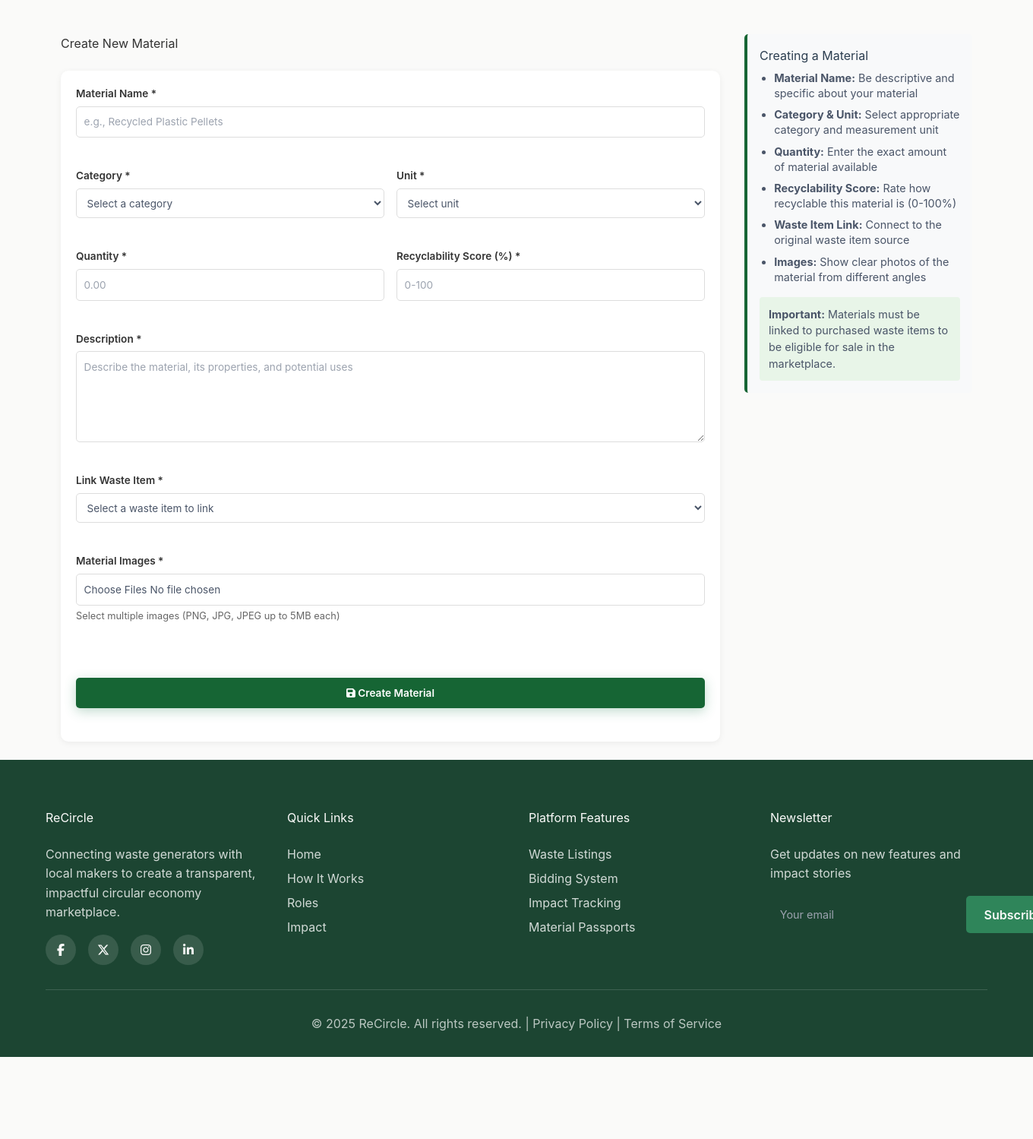
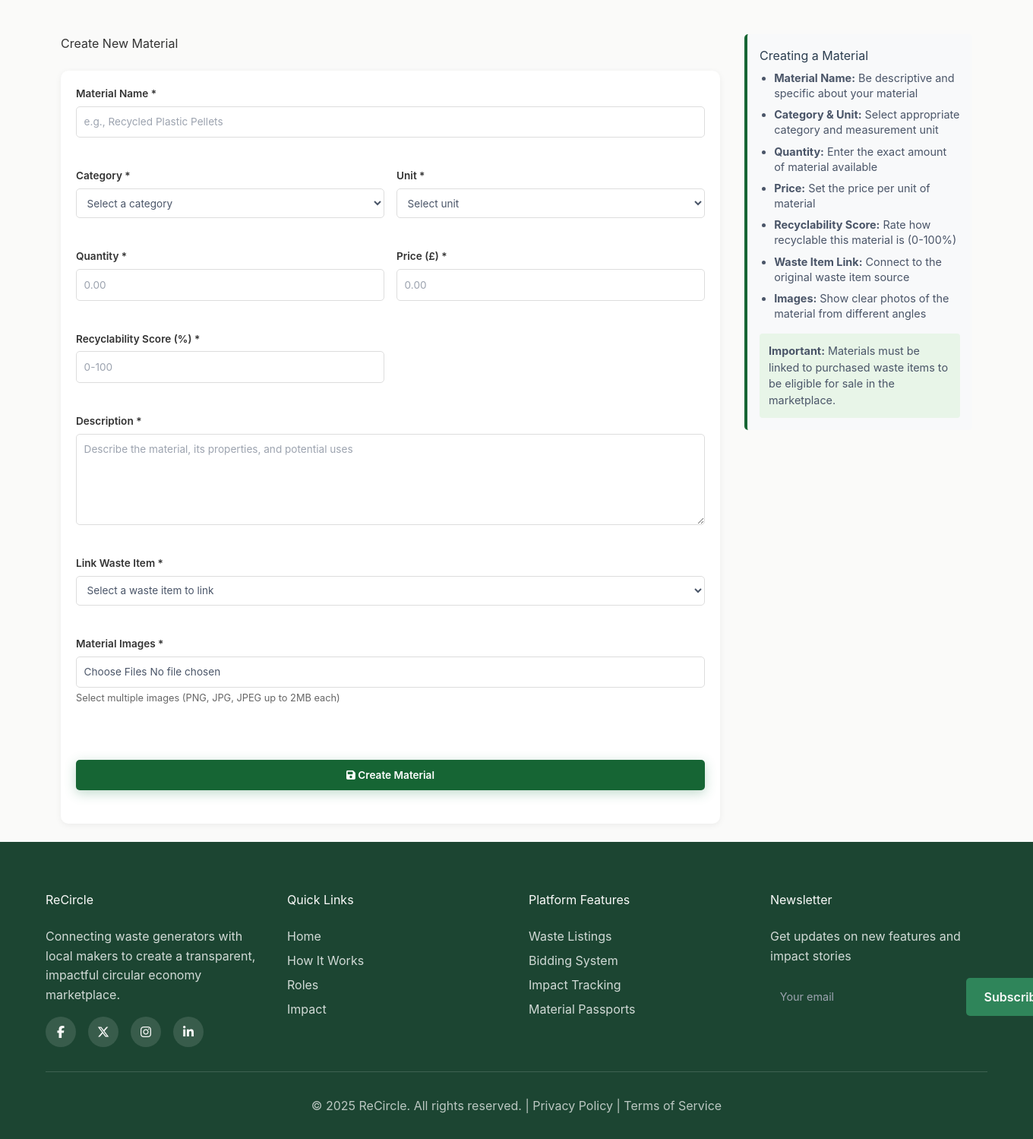
Before and after one commit to vvebwizards/ReCircle, a Laravel app: template resources/views/maker/create_material.blade.php in a window 1360 px wide; the page is wider, and only the part inside the window is pictured. Shown: the part 75-1574 px from the top of that part at 76% size. Before the commit the page ends 1466 px from the top of that part, so only its background shows below. Run offline with Laravel 12, Linux system fonts and the light colour scheme; the template is opened without the code that fills it, so the values that code supplies are empty; style sheets or scripts are compiled from the project's sources; parts of the project's set-up code (start-up, migrations or seed data) failed here and were passed over; some libraries are stand-ins or nearby versions.

Commit message:
add price to material

```diff
--- a/app/Http/Controllers/ProductController.php
+++ b/app/Http/Controllers/ProductController.php
@@ -125,7 +125,6 @@ class ProductController extends Controller
     ], $messages);
 
     DB::transaction(function () use ($validated, &$product, $request) {
-
         $sku = 'PROD-'.strtoupper(uniqid());
 
         $product = Product::create([
@@ -169,14 +168,12 @@ class ProductController extends Controller
         }
 
         Material::recalculateImpactsForProduct($product);
-
         $product->generateMaterialPassport();
     });
 
     return redirect()->route('maker.products')
         ->with('success', 'Product created successfully!');
 }
-
     public function edit(int $id): View
     {
         $product = Product::with(['materials', 'images' => fn ($q) => $q->orderBy('order')])
--- a/resources/views/maker/create_material.blade.php
+++ b/resources/views/maker/create_material.blade.php
@@ -10,18 +10,13 @@
         <form action="{{ route('materials.store') }}" method="POST" enctype="multipart/form-data" class="product-form" novalidate>
             @csrf
 
-            @if(session('success'))
-            <div class="alert alert-success">
-                {{ session('success') }}
-            </div>
-            @endif
-
             <div class="form-group full-width">
                 <label for="name">Material Name *</label>
                 <input type="text" name="name" id="name"
                        value="{{ old('name') }}"
                        placeholder="e.g., Recycled Plastic Pellets"
-                       required>
+                       required
+                       class="@error('name') error-border @enderror">
                 @error('name')
                     <span class="error-text">{{ $message }}</span>
                 @enderror
@@ -29,7 +24,8 @@
 
             <div class="form-group">
                 <label for="category">Category *</label>
-                <select name="category" id="category" required>
+                <select name="category" id="category" required
+                        class="@error('category') error-border @enderror">
                     <option value="">Select a category</option>
                     @foreach(\App\Models\Material::CATEGORIES as $category)
                         <option value="{{ $category }}" {{ old('category') == $category ? 'selected' : '' }}>
@@ -44,7 +40,8 @@
 
             <div class="form-group">
                 <label for="unit">Unit *</label>
-                <select name="unit" id="unit" required>
+                <select name="unit" id="unit" required
+                        class="@error('unit') error-border @enderror">
                     <option value="">Select unit</option>
                     @foreach(\App\Models\Material::UNITS as $unit)
                         <option value="{{ $unit }}" {{ old('unit') == $unit ? 'selected' : '' }}>
@@ -61,8 +58,20 @@
                 <label for="quantity">Quantity *</label>
                 <input type="number" name="quantity" id="quantity"
                        value="{{ old('quantity') }}"
-                       placeholder="0.00" step="0.01" min="0" required>
+                       placeholder="0.00" step="0.01" min="0" required
+                       class="@error('quantity') error-border @enderror">
                 @error('quantity')
+                    <span class="error-text">{{ $message }}</span>
+                @enderror
+            </div>
+
+            <div class="form-group">
+                <label for="price">Price (£) *</label>
+                <input type="number" name="price" id="price"
+                       value="{{ old('price') }}"
+                       placeholder="0.00" step="0.01" min="0" required
+                       class="@error('price') error-border @enderror">
+                @error('price')
                     <span class="error-text">{{ $message }}</span>
                 @enderror
             </div>
@@ -71,7 +80,8 @@
                 <label for="recyclability_score">Recyclability Score (%) *</label>
                 <input type="number" name="recyclability_score" id="recyclability_score"
                        value="{{ old('recyclability_score') }}"
-                       placeholder="0-100" min="0" max="100" required>
+                       placeholder="0-100" min="0" max="100" required
+                       class="@error('recyclability_score') error-border @enderror">
                 @error('recyclability_score')
                     <span class="error-text">{{ $message }}</span>
                 @enderror
@@ -81,7 +91,8 @@
                 <label for="description">Description *</label>
                 <textarea name="description" id="description" rows="3"
                           placeholder="Describe the material, its properties, and potential uses"
-                          required>{{ old('description') }}</textarea>
+                          required
+                          class="@error('description') error-border @enderror">{{ old('description') }}</textarea>
                 @error('description')
                     <span class="error-text">{{ $message }}</span>
                 @enderror
@@ -89,13 +100,14 @@
 
             <div class="form-group full-width">
                 <label for="waste_item_id">Link Waste Item *</label>
-    <select name="waste_item_id" id="waste_item_id" required>
+                <select name="waste_item_id" id="waste_item_id" required
+                        class="@error('waste_item_id') error-border @enderror">
                     <option value="">Select a waste item to link</option>
                     @forelse($wasteItems as $item)
                        <option value="{{ $item->id }}" {{ old('waste_item_id') == $item->id ? 'selected' : '' }}>
                             {{ $item->title }}
                             @if($item->estimated_weight)
-                    ({{ $item->estimated_weight }}kg)
+                                ({{ $item->estimated_weight }}kg available)
                             @endif
                             - {{ $item->created_at->format('M d, Y') }}
                         </option>
@@ -103,14 +115,17 @@
                         <option value="" disabled>No waste items available. Get one first from your marketplace.</option>
                     @endforelse
                 </select>
-
+                @error('waste_item_id')
+                    <span class="error-text">{{ $message }}</span>
+                @enderror
             </div>
 
             <div class="form-group full-width">
                 <label for="image_path">Material Images *</label>
                 <input type="file" name="image_path[]" id="image_path"
-                       accept="image/*" multiple required>
-                <span class="helper-text">Select multiple images (PNG, JPG, JPEG up to 5MB each)</span>
+                       accept="image/*" multiple required
+                       class="@error('image_path') error-border @enderror @error('image_path.*') error-border @enderror">
+                <span class="helper-text">Select multiple images (PNG, JPG, JPEG up to 2MB each)</span>
 
                 <div id="imagePreview" class="image-preview-container"></div>
 
@@ -140,6 +155,7 @@
                     <li><strong>Material Name:</strong> Be descriptive and specific about your material</li>
                     <li><strong>Category & Unit:</strong> Select appropriate category and measurement unit</li>
                     <li><strong>Quantity:</strong> Enter the exact amount of material available</li>
+                    <li><strong>Price:</strong> Set the price per unit of material</li>
                     <li><strong>Recyclability Score:</strong> Rate how recyclable this material is (0-100%)</li>
                     <li><strong>Waste Item Link:</strong> Connect to the original waste item source</li>
                     <li><strong>Images:</strong> Show clear photos of the material from different angles</li>
@@ -184,6 +200,25 @@ document.addEventListener('DOMContentLoaded', function() {
             }
         });
     }
+
+    const quantityInput = document.getElementById('quantity');
+    const wasteItemSelect = document.getElementById('waste_item_id');
+
+    if (quantityInput && wasteItemSelect) {
+        quantityInput.addEventListener('blur', validateQuantity);
+        wasteItemSelect.addEventListener('change', validateQuantity);
+    }
+
+    function validateQuantity() {
+        const selectedOption = wasteItemSelect.options[wasteItemSelect.selectedIndex];
+        const wasteItemText = selectedOption.textContent;
+        const quantity = parseFloat(quantityInput.value);
+
+        const weightMatch = wasteItemText.match(/\(([\d.]+)kg available\)/);
+        if (weightMatch && quantity > parseFloat(weightMatch[1])) {
+            alert(`Warning: Quantity (${quantity}) exceeds available waste item weight (${weightMatch[1]}kg).`);
+        }
+    }
 });
 </script>
 @endpush
--- a/resources/views/maker/products.blade.php
+++ b/resources/views/maker/products.blade.php
@@ -59,7 +59,7 @@
         </div>
 
         <div class="filters-section">
-            <form action="{{ route('maker.products') }}" method="GET" id="filterForm">
+            <form action="{{ route('maker.products') }}" method="GET" id="filterForm" novalidate>
                 <div class="filters-row">
                     <div class="filter-group">
                         <label class="filter-label" for="search">Search</label>
```
Also changed, not shown: app/Http/Controllers/MaterialController.php (+41 -9 lines). Lines whose indentation alone changed are shown as unchanged.
